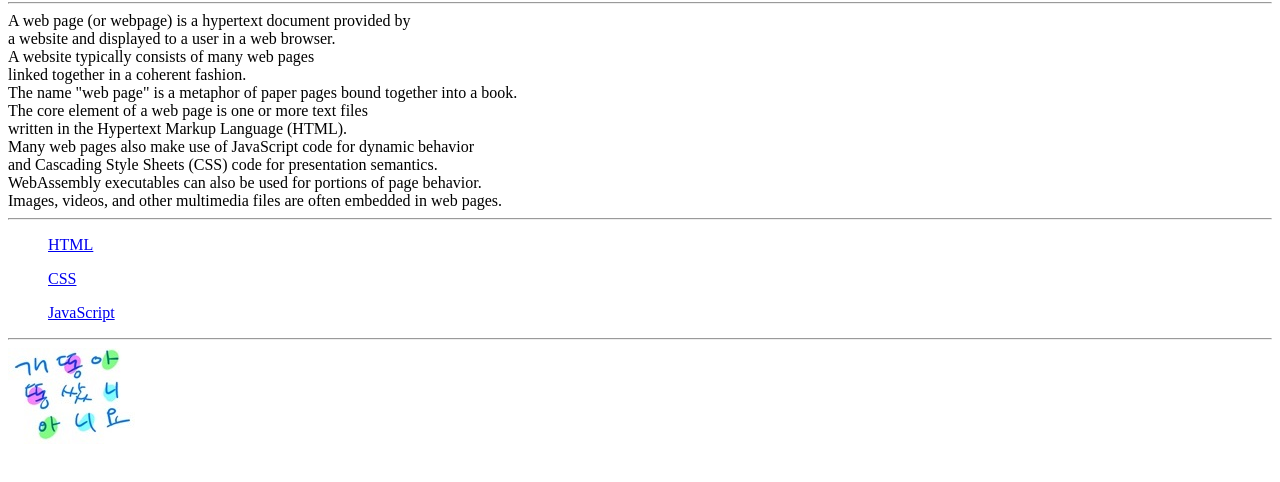
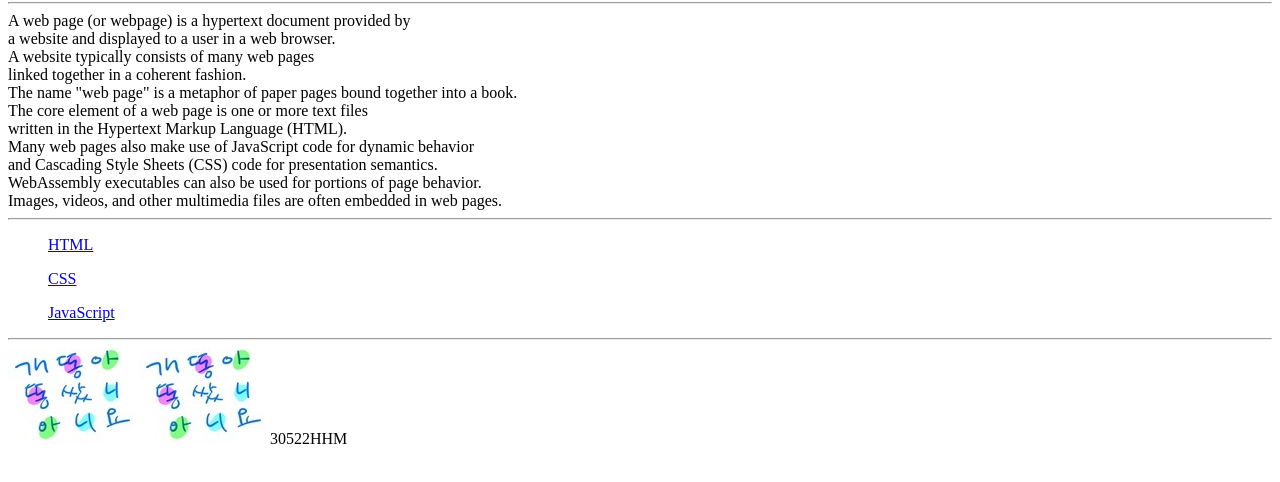
Before and after one commit to 30522HHM/30522HHM, a plain HTML site: page index.html in a window 1280 px wide. Shown: the part 78-560 px from the top of the page. Drawn offline with Linux system fonts and the light colour scheme.

Commit message:
Update index.html

```diff
--- a/index.html
+++ b/index.html
@@ -27,6 +27,8 @@
     <ul><a href="JS.html">JavaScript</a></ul>
     <hr>
     <img src="img\test2.jpg" alt="" width="" height="">
+    <img src="img\test2.jpg" alt="" width="" height="">
+    30522HHM
 
 </body>
 </html>
```
